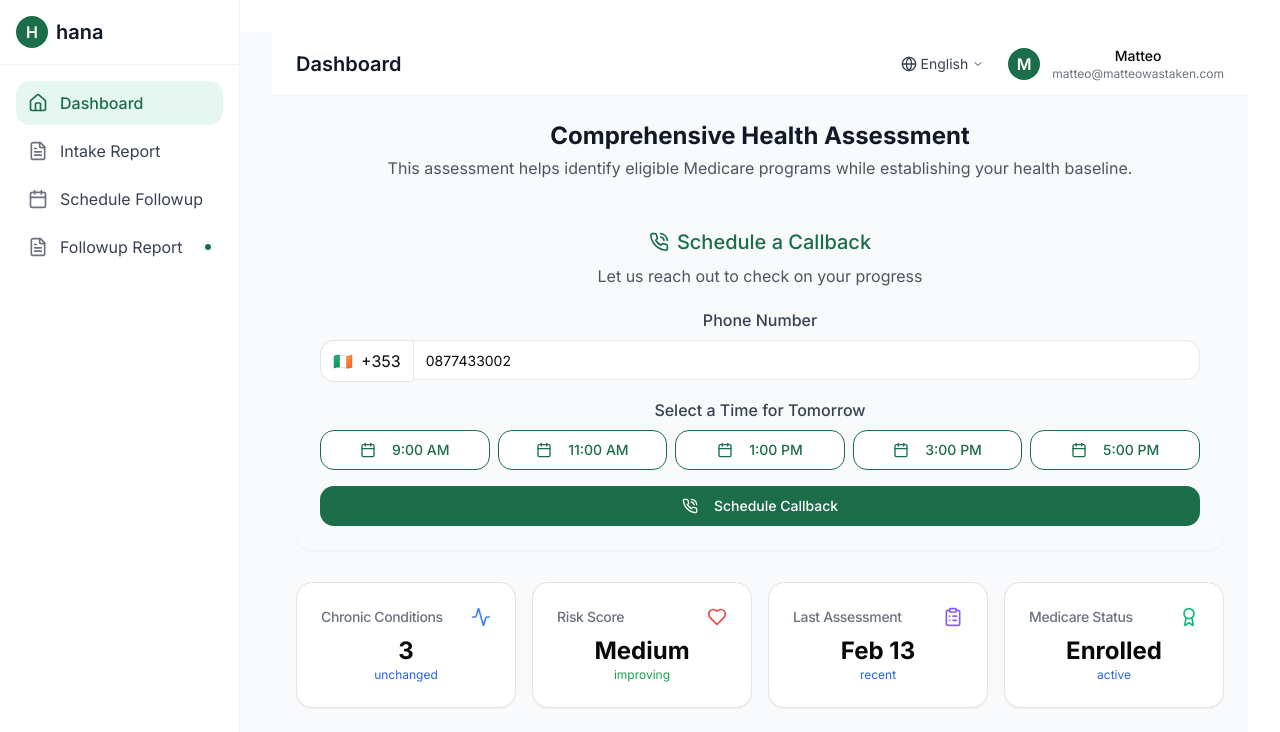
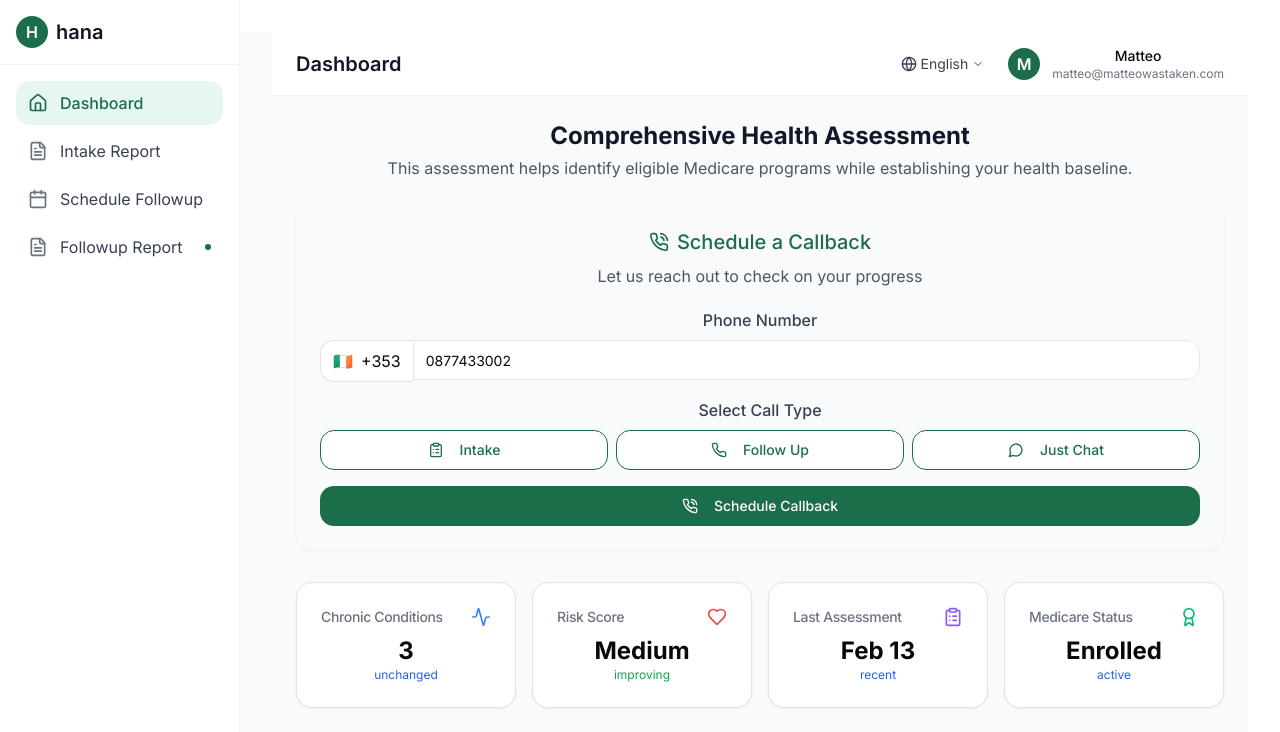
Before and after one commit to mhaihq/dashboard-grove-connector-85, a React (Vite) app: page / in a window 1280 px wide. Shown: the top 732 px of the page. Built offline with nearby package versions, Linux system fonts and the light colour scheme.

Commit message:
Refactor CallElement component
Replaced time selection with action buttons.

```diff
--- a/src/components/CallElement.tsx
+++ b/src/components/CallElement.tsx
@@ -3,7 +3,7 @@ import React, { useState } from 'react';
 import { Card, CardContent } from '@/components/ui/card';
 import { Button } from '@/components/ui/button';
 import { Input } from '@/components/ui/input';
-import { PhoneCall, Calendar } from 'lucide-react';
+import { PhoneCall, ClipboardList, Phone, MessageCircle } from 'lucide-react';
 import { toast } from '@/hooks/use-toast';
 
 interface CallElementProps {
@@ -12,17 +12,13 @@ interface CallElementProps {
 
 export const CallElement: React.FC<CallElementProps> = ({ userName }) => {
   const [phoneNumber, setPhoneNumber] = useState("0877433002");
-  const [selectedTime, setSelectedTime] = useState<string | null>(null);
-
-  const availableTimes = [
-    '9:00 AM', '11:00 AM', '1:00 PM', '3:00 PM', '5:00 PM'
-  ];
+  const [callType, setCallType] = useState<string | null>(null);
 
   const handleScheduleCallback = () => {
-    if (!phoneNumber || !selectedTime) {
+    if (!phoneNumber || !callType) {
       toast({
         title: "Missing information",
-        description: "Please enter your phone number and select a time",
+        description: "Please enter your phone number and select a call type",
         variant: "destructive",
       });
       return;
@@ -30,10 +26,10 @@ export const CallElement: React.FC<CallElementProps> = ({ userName }) => {
 
     toast({
       title: "Callback scheduled",
-      description: `We'll call you at ${phoneNumber} at ${selectedTime} tomorrow`,
+      description: `We'll call you at ${phoneNumber} for a ${callType} session`,
     });
 
-    setSelectedTime(null);
+    setCallType(null);
   };
 
   return (
@@ -73,25 +69,50 @@ export const CallElement: React.FC<CallElementProps> = ({ userName }) => {
 
           <div className="space-y-2">
             <label className="block text-center font-medium text-gray-700">
-              Select a Time for Tomorrow
+              Select Call Type
             </label>
-            <div className="grid grid-cols-3 sm:grid-cols-5 gap-2">
-              {availableTimes.map((time) => (
+            <div className="grid grid-cols-3 gap-2">
               <Button
-                  key={time}
                 type="button"
-                  variant={selectedTime === time ? "default" : "outline"}
+                variant={callType === "Intake" ? "default" : "outline"}
                 className={`${
-                    selectedTime === time
+                  callType === "Intake"
                     ? "bg-hana-green hover:bg-hana-green/90"
                     : "border-hana-green text-hana-green bg-white hover:bg-hana-lightGreen"
-                  } whitespace-nowrap`}
-                  onClick={() => setSelectedTime(time)}
+                }`}
+                onClick={() => setCallType("Intake")}
               >
-                  <Calendar className="mr-2 h-4 w-4 sm:hidden md:block" />
-                  {time}
+                <ClipboardList className="mr-2 h-4 w-4" />
+                Intake
               </Button>
-              ))}
+
+              <Button
+                type="button"
+                variant={callType === "Follow Up" ? "default" : "outline"}
+                className={`${
+                  callType === "Follow Up"
+                    ? "bg-hana-green hover:bg-hana-green/90"
+                    : "border-hana-green text-hana-green bg-white hover:bg-hana-lightGreen"
+                }`}
+                onClick={() => setCallType("Follow Up")}
+              >
+                <Phone className="mr-2 h-4 w-4" />
+                Follow Up
+              </Button>
+
+              <Button
+                type="button"
+                variant={callType === "Just Chat" ? "default" : "outline"}
+                className={`${
+                  callType === "Just Chat"
+                    ? "bg-hana-green hover:bg-hana-green/90"
+                    : "border-hana-green text-hana-green bg-white hover:bg-hana-lightGreen"
+                }`}
+                onClick={() => setCallType("Just Chat")}
+              >
+                <MessageCircle className="mr-2 h-4 w-4" />
+                Just Chat
+              </Button>
             </div>
           </div>
 
```
Lines whose indentation alone changed are shown as unchanged.
